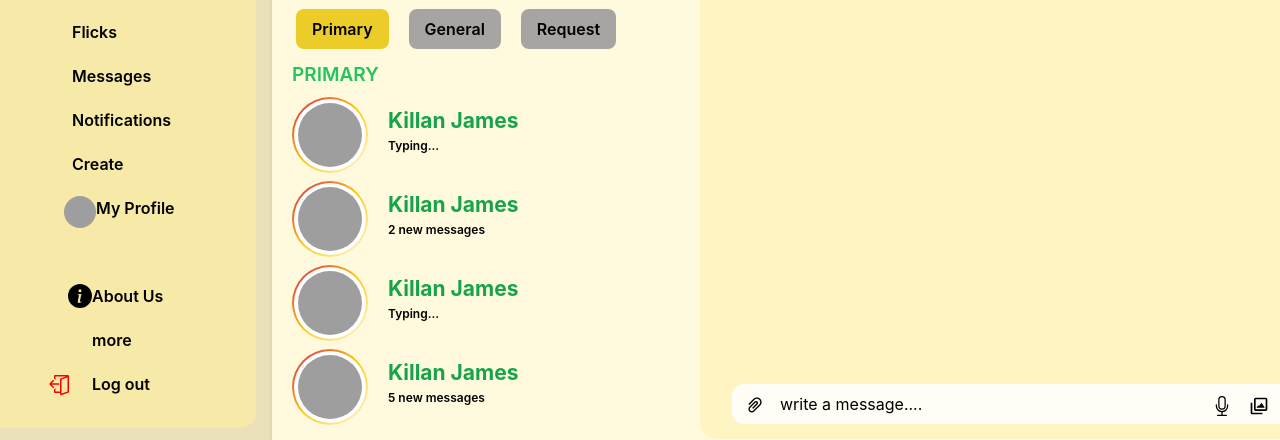
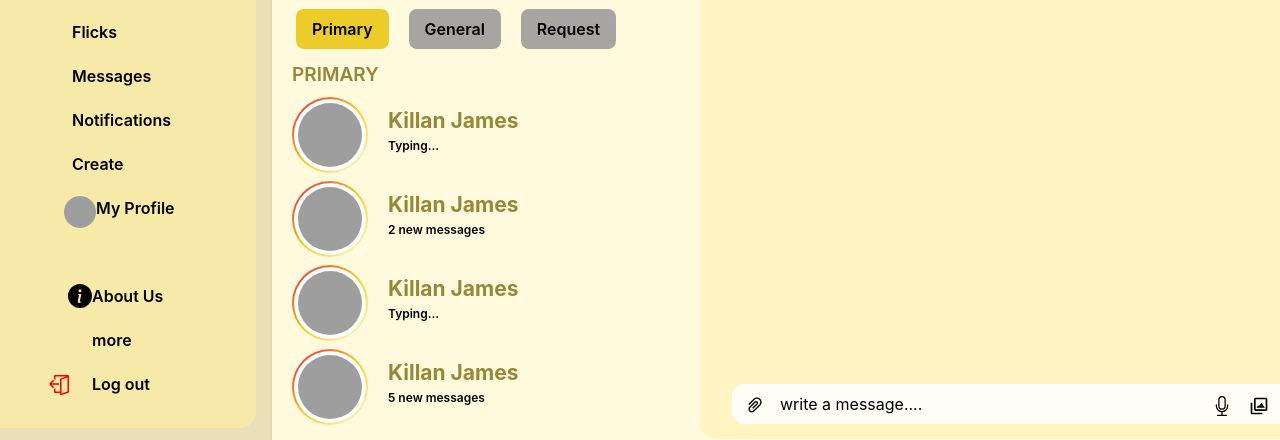
Before and after one commit to florencered/moviemaker_web, a React (Create React App) app: page /message in a window 1280 px wide. Shown: the part 236-676 px from the top of the page. Built offline with nearby package versions, Linux system fonts and the light colour scheme; grey boxes are pictures that could not be loaded; some icons are missing.

Commit message:
more_dialog_ box

```diff
--- a/src/components/messages/general.js
+++ b/src/components/messages/general.js
@@ -4,7 +4,7 @@ function General() {
     return (
         <div className="flex flex-row mt-3">
             <ul class="flex flex-col space-y-2 ml-5">
-            <p className="font-semibold text-[19px] tracking-normal text-green-500">GENERAL</p>
+            <p className="font-semibold text-[19px] tracking-normal text-[#978839]">GENERAL</p>
                 <li class="flex flex-row">
                     <div class="relative bg-gradient-to-br from-rose-600 via-yellow-400 to-transparent p-0.5 rounded-full">
                         <a href="#" class="block bg-white p-1 rounded-full transform transition hover:-rotate-6">
@@ -12,7 +12,7 @@ function General() {
                         </a>
                     </div>
                     <div className="ml-5 mt-2">
-                        <p className="font-bold text-[21px] tracking-normal text-green-600">Killan James</p>
+                        <p className="font-bold text-[21px] tracking-normal text-[#978839]">Killan James</p>
                         <p className="font-semibold text-[12px] tracking-normal text-black">Thankyou</p>
                     </div>
                 </li>
@@ -24,7 +24,7 @@ function General() {
                         </a>
                         </div>
                         <div className="ml-5 mt-2">
-                        <p className="font-bold text-[21px] tracking-normal text-green-600">Killan James</p>
+                        <p className="font-bold text-[21px] tracking-normal text-[#978839]">Killan James</p>
                         <p className="font-semibold text-[12px] tracking-normal text-black">2 new messages</p>
                     </div>
                 </li>
@@ -36,7 +36,7 @@ function General() {
                         </a>
                     </div>
                     <div className="ml-5 mt-2">
-                        <p className="font-bold text-[21px] tracking-normal text-green-600">Killan James</p>
+                        <p className="font-bold text-[21px] tracking-normal text-[#978839]">Killan James</p>
                         <p className="font-semibold text-[12px] tracking-normal text-black">Bye</p>
                     </div>
                 </li>
--- a/src/components/messages/primary.js
+++ b/src/components/messages/primary.js
@@ -4,7 +4,7 @@ function Primary() {
     return (
         <div className="flex flex-row mt-3">
             <ul class="flex flex-col space-y-2 ml-5">
-            <p className="font-semibold text-[19px] tracking-normal text-green-500">PRIMARY</p>
+            <p className="font-semibold text-[19px] tracking-normal text-[#978839]">PRIMARY</p>
                 <li class="flex flex-row">
                     <div class="relative bg-gradient-to-br from-rose-600 via-yellow-400 to-transparent p-0.5 rounded-full">
                         <a href="#" class="block bg-white p-1 rounded-full transform transition hover:-rotate-6">
@@ -12,7 +12,7 @@ function Primary() {
                         </a>
                     </div>
                     <div className="ml-5 mt-2">
-                        <p className="font-bold text-[21px] tracking-normal text-green-600">Killan James</p>
+                        <p className="font-bold text-[21px] tracking-normal text-[#978839]">Killan James</p>
                         <p className="font-semibold text-[12px] tracking-normal text-black">Typing...</p>
                     </div>
                 </li>
@@ -24,7 +24,7 @@ function Primary() {
                         </a>
                         </div>
                         <div className="ml-5 mt-2">
-                        <p className="font-bold text-[21px] tracking-normal text-green-600">Killan James</p>
+                        <p className="font-bold text-[21px] tracking-normal text-[#978839]">Killan James</p>
                         <p className="font-semibold text-[12px] tracking-normal text-black">2 new messages</p>
                     </div>
                 </li>
@@ -36,7 +36,7 @@ function Primary() {
                         </a>
                     </div>
                     <div className="ml-5 mt-2">
-                        <p className="font-bold text-[21px] tracking-normal text-green-600">Killan James</p>
+                        <p className="font-bold text-[21px] tracking-normal text-[#978839]">Killan James</p>
                         <p className="font-semibold text-[12px] tracking-normal text-black">Typing...</p>
                     </div>
                 </li>
@@ -48,7 +48,7 @@ function Primary() {
                         </a>
                     </div>
                     <div className="ml-5 mt-2">
-                        <p className="font-bold text-[21px] tracking-normal text-green-600">Killan James</p>
+                        <p className="font-bold text-[21px] tracking-normal text-[#978839]">Killan James</p>
                         <p className="font-semibold text-[12px] tracking-normal text-black">5 new messages</p>
                     </div>
                 </li>
--- a/src/components/messages/request.js
+++ b/src/components/messages/request.js
@@ -5,7 +5,7 @@ function Request() {
     <div>
       <div className="flex flex-row mt-3">
         <ul class="flex flex-col space-y-2 ml-5">
-          <p className="font-semibold text-[19px] tracking-normal text-green-500">GENERAL</p>
+          <p className="font-semibold text-[19px] tracking-normal text-[#978839]">GENERAL</p>
           <li class="flex flex-row">
             <div class="relative bg-gradient-to-br from-rose-600 via-yellow-400 to-transparent p-0.5 rounded-full">
               <a href="#" class="block bg-white p-1 rounded-full transform transition hover:-rotate-6">
@@ -13,7 +13,7 @@ function Request() {
               </a>
             </div>
             <div className="ml-5 mt-2">
-              <p className="font-bold text-[21px] tracking-normal text-green-600">Killan James</p>
+              <p className="font-bold text-[21px] tracking-normal text-[#978839]">Killan James</p>
               <p className="font-semibold text-[12px] tracking-normal text-black">Thankyou</p>
             </div>
           </li>
@@ -25,7 +25,7 @@ function Request() {
               </a>
             </div>
             <div className="ml-5 mt-2">
-              <p className="font-bold text-[21px] tracking-normal text-green-600">Killan James</p>
+              <p className="font-bold text-[21px] tracking-normal text-[#978839]">Killan James</p>
               <p className="font-semibold text-[12px] tracking-normal text-black">2 new messages</p>
             </div>
           </li>
@@ -37,7 +37,7 @@ function Request() {
               </a>
             </div>
             <div className="ml-5 mt-2">
-              <p className="font-bold text-[21px] tracking-normal text-green-600">Killan James</p>
+              <p className="font-bold text-[21px] tracking-normal text-[#978839]">Killan James</p>
               <p className="font-semibold text-[12px] tracking-normal text-black">Bye</p>
             </div>
           </li>
```
